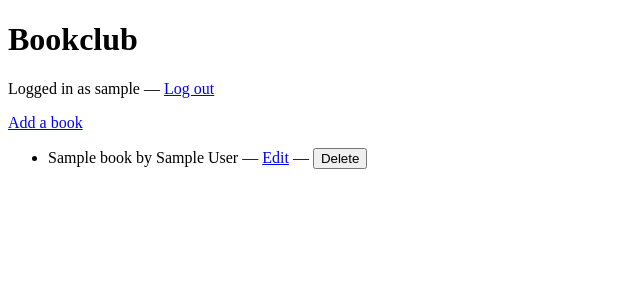
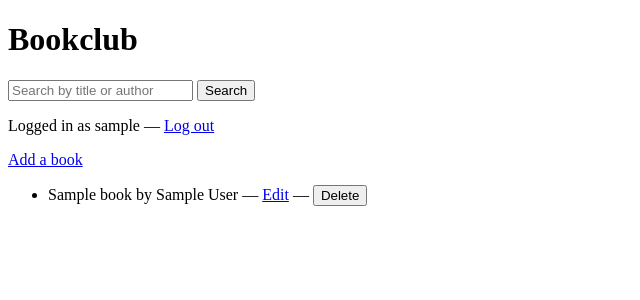
Before and after one commit to santerry/bookclub, a Flask app: template templates/index.html in a window 1280 px wide. Shown: the top 300 px of the page, without its empty margins (0-640 px from the left). Run offline with Flask 3, Linux system fonts and the light colour scheme; the visitor is signed in with stand-in values (Sample User, id 1); the template is opened without the code that fills it: most values are stand-ins (such as "Sample title", 1, 10 or a date in 2020).

Commit message:
Add search functionality

```diff
--- a/app.py
+++ b/app.py
@@ -12,10 +12,21 @@ def get_db_connection():
 
 @app.route("/")
 def index():
+    query = request.args.get("query", "")
+
     con = get_db_connection()
-    books = con.execute("SELECT id, title, author, description, user_id FROM books").fetchall()
+    if query:
+        books = con.execute(
+            "SELECT id, title, author, description, user_id FROM books WHERE title LIKE ? OR author LIKE ?",
+            (f"%{query}%", f"%{query}%")
+        ).fetchall()
+    else:
+        books = con.execute(
+            "SELECT id, title, author, description, user_id FROM books"
+        ).fetchall()
     con.close()
-    return render_template("index.html", books=books)
+
+    return render_template("index.html", books=books, query=query)
 
 @app.route("/register", methods=["GET", "POST"])
 def register():
--- a/templates/index.html
+++ b/templates/index.html
@@ -5,7 +5,10 @@
 </head>
 <body>
     <h1>Bookclub</h1>
-
+<form action="/" method="get">
+    <input type="text" name="query" placeholder="Search by title or author" value="{{ query }}">
+    <button type="submit">Search</button>
+</form>
     {% if session.username %}
         <p>Logged in as {{ session.username }} — <a href="/logout">Log out</a></p>
         <p><a href="/books/new">Add a book</a></p>
```
